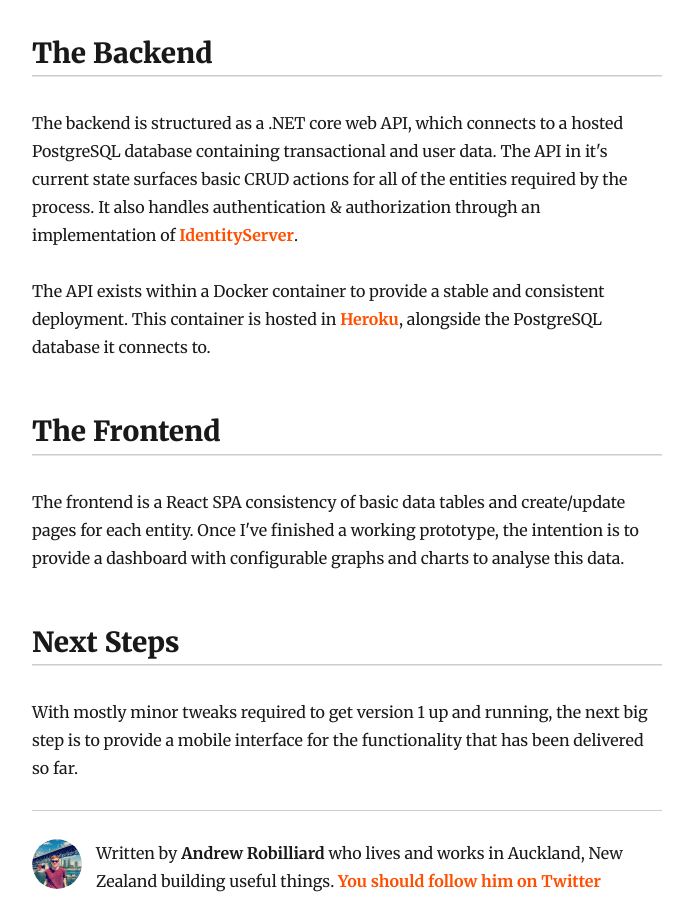
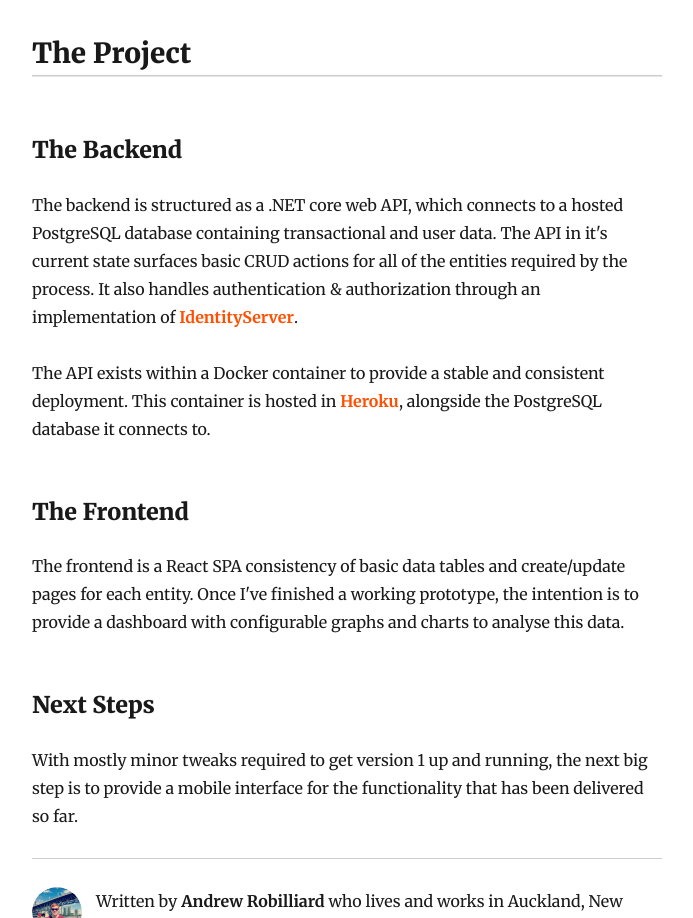
Before and after one commit to ALRobilliard/andrewrobilliard.com, a Gatsby site: page /projects/split-wallet/ in a window 1280 px wide. Shown: the part 620-1538 px from the top of the page, without its empty margins (293-986 px from the left). Built offline with nearby package versions, Linux system fonts and the light colour scheme; Gatsby itself is replaced by a stand-in of ours; some packages are replaced by stand-ins of ours.

Commit message:
fix headings

```diff
--- a/content/posts/projects/split-wallet/index.md
+++ b/content/posts/projects/split-wallet/index.md
@@ -23,16 +23,18 @@ Manage your money, easily share expenses with others, take control.
 
 Split is a web application that seeks to make financial and transactional management simple and easy. The main target audience is people who need to "split" multiple transaction in their day to day lives - couples, or flatmates groups of friends.
 
-## The Backend
+## The Project
+
+### The Backend
 
 The backend is structured as a .NET core web API, which connects to a hosted PostgreSQL database containing transactional and user data. The API in it's current state surfaces basic CRUD actions for all of the entities required by the process. It also handles authentication & authorization through an implementation of [IdentityServer](https://identityserver.io/).
 
 The API exists within a Docker container to provide a stable and consistent deployment. This container is hosted in [Heroku](https://www.heroku.com/), alongside the PostgreSQL database it connects to.
 
-## The Frontend
+### The Frontend
 
 The frontend is a React SPA consistency of basic data tables and create/update pages for each entity. Once I've finished a working prototype, the intention is to provide a dashboard with configurable graphs and charts to analyse this data.
 
-## Next Steps
+### Next Steps
 
 With mostly minor tweaks required to get version 1 up and running, the next big step is to provide a mobile interface for the functionality that has been delivered so far.
```
